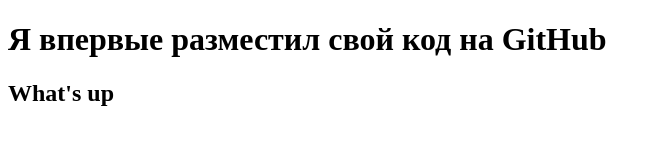
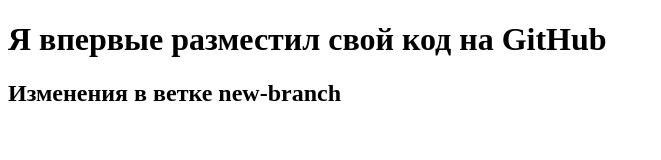
Before and after one commit to jujonu/test_repo, a plain HTML site: page index.html in a window 1280 px wide. Shown: the whole page, without its empty margins (0-661 px from the left). Drawn offline with Linux system fonts and the light colour scheme.

Commit message:
add h2 newbranch

```diff
--- a/index.html
+++ b/index.html
@@ -7,7 +7,7 @@
 </head>
 <body>
     <h1>Я впервые разместил свой код на GitHub</h1>
-    <h2>What's up</h2>
+    <h2>Изменения в ветке new-branch</h2>
 
 </body>
 </html>
```
